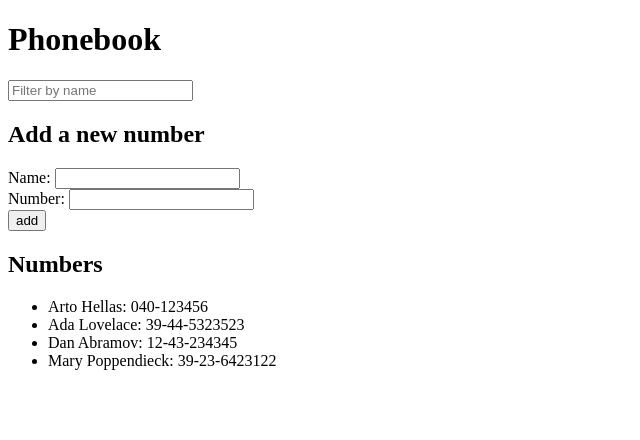
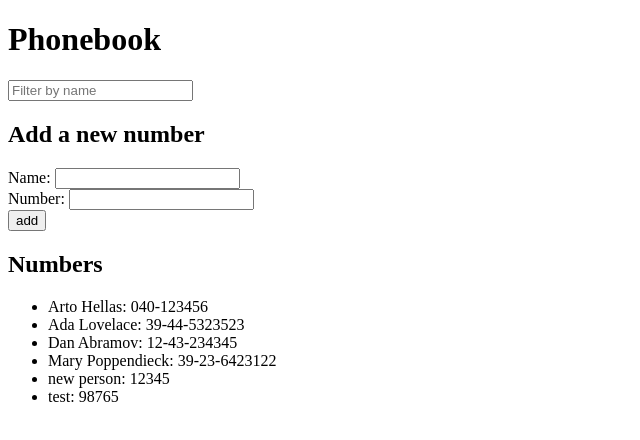
Before and after one commit to ir3n/fullstackopen, a React (Vite) app in the folder part2/phonebook/: page / in a window 1280 px wide. Shown: the top 440 px of the page, without its empty margins (0-640 px from the left). Built offline with nearby package versions, Linux system fonts and the light colour scheme; data requests are answered from the project's data file.

Commit message:
feat: add new person to json server & refactor code to service

```diff
--- a/part2/phonebook/db.json
+++ b/part2/phonebook/db.json
@@ -1,5 +1,5 @@
 {
-  "persons":[
+  "persons": [
     {
       "name": "Arto Hellas",
       "number": "040-123456",
@@ -19,6 +19,17 @@
       "name": "Mary Poppendieck",
       "number": "39-23-6423122",
       "id": "4"
+    },
+    {
+      "id": "c6ba",
+      "name": "new person",
+      "number": "12345"
+    },
+    {
+      "id": "9c02",
+      "name": "test",
+      "number": "98765"
     }
-  ]
+  ],
+  "$schema": "./node_modules/json-server/schema.json"
 }
--- a/part2/phonebook/src/App.jsx
+++ b/part2/phonebook/src/App.jsx
@@ -1,8 +1,8 @@
 import { useState, useEffect } from "react";
-import axios from "axios";
 import PhonebookForm from "./components/PhonebookForm";
 import PhonebookList from "./components/PhonebookList";
 import SearchInput from "./components/SearchInput";
+import personService from "./services/persons";
 
 const App = () => {
   const [persons, setPersons] = useState([]);
@@ -12,7 +12,7 @@ const App = () => {
   const [searchTerm, setSearchTerm] = useState("");
 
   useEffect(() => {
-    axios.get('http://localhost:3001/persons').then(res => setPersons(res.data));
+    personService.getAll().then((initPersons) => setPersons(initPersons));
   }, []);
 
   const handleInputChange = (e) => {
@@ -21,21 +21,35 @@ const App = () => {
 
   const handleFormSubmit = (e) => {
     e.preventDefault();
-    if (persons.some((person) => person.name.toLowerCase() === formData.name.toLowerCase())) {
+    if (
+      persons.some(
+        (person) => person.name.toLowerCase() === formData.name.toLowerCase(),
+      )
+    ) {
       alert(`${formData.name} is already added to the phonebook.`);
     } else {
-      setPersons((prevPersons) => [...prevPersons, formData]);
+      personService
+        .create(formData)
+        .then((newPerson) =>
+          setPersons((prevPersons) => [...prevPersons, newPerson]),
+        );
       setFormData({ name: "", number: "" });
     }
   };
 
-  const filteredPersons = persons.filter(person => person.name.toLowerCase().includes(searchTerm.toLowerCase()));
+  const filteredPersons = persons.filter((person) =>
+    person.name.toLowerCase().includes(searchTerm.toLowerCase()),
+  );
 
   return (
     <div>
       <h1>Phonebook</h1>
 
-      <SearchInput value={searchTerm} onChange={e => setSearchTerm(e.target.value)} placeholder="Filter by name"/>
+      <SearchInput
+        value={searchTerm}
+        onChange={(e) => setSearchTerm(e.target.value)}
+        placeholder="Filter by name"
+      />
 
       <h2>Add a new number</h2>
       <PhonebookForm
--- a/part2/phonebook/src/components/PhonebookList.jsx
+++ b/part2/phonebook/src/components/PhonebookList.jsx
@@ -3,7 +3,7 @@ const PhonebookList = ({ persons }) => {
     <>
       <ul>
         {persons.map((person) => (
-          <li key={person.name}>
+          <li key={person.id}>
             {person.name}: {person.number}
           </li>
         ))}
--- /dev/null
+++ b/part2/phonebook/src/services/persons.js
@@ -0,0 +1,15 @@
+import axios from "axios";
+
+const baseUrl = "http://localhost:3001/persons";
+
+const getAll = () => {
+  const req = axios.get(baseUrl);
+  return req.then((res) => res.data);
+};
+
+const create = (newItem) => {
+  const req = axios.post(baseUrl, newItem);
+  return req.then((res) => res.data);
+};
+
+export default { getAll, create };
```
